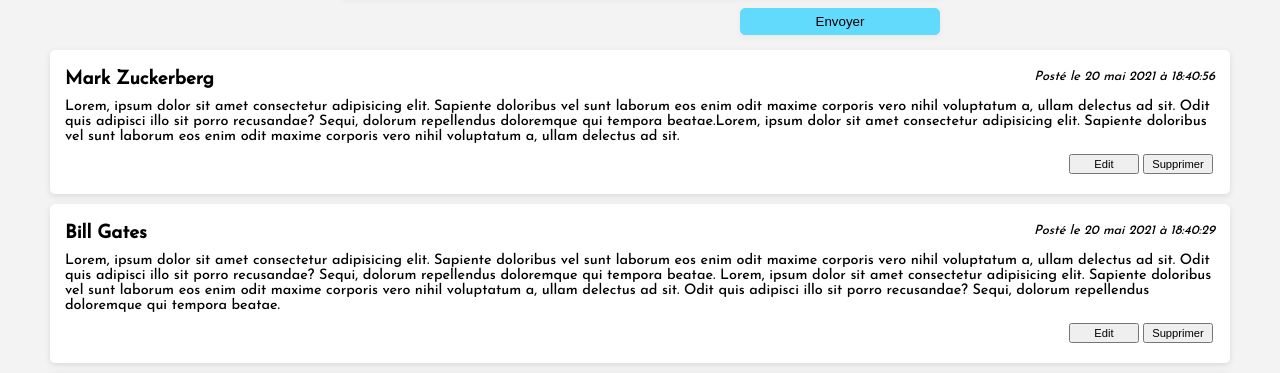
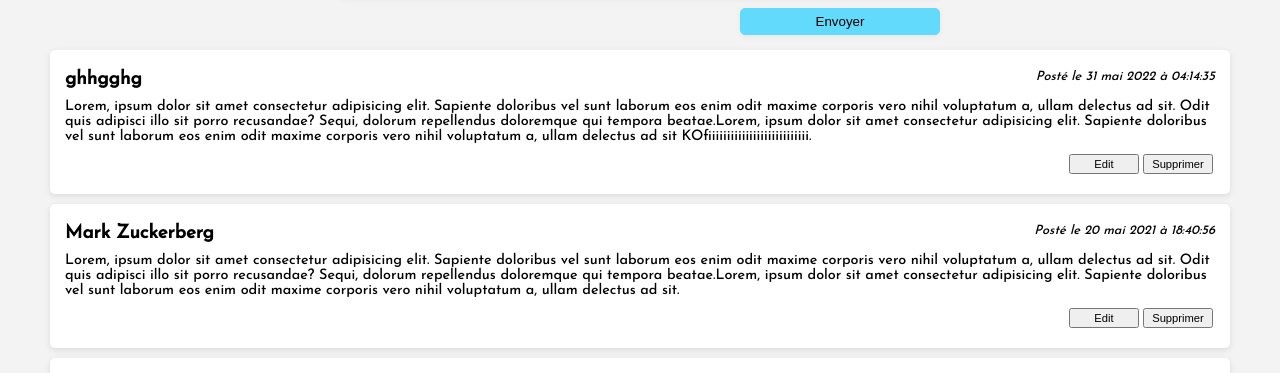
Before and after one commit to Koffi-Sk/react-countries-app-1, a React (Create React App) app: page /blog in a window 1280 px wide. Shown: the part 317-690 px from the top of the page. Built offline with nearby package versions, Linux system fonts and the light colour scheme; data requests are answered from the project's data file.

Commit message:
Mise à jour du formulaire après POST, ajout du code Edit (Apparition du bouton valider au clic du bouton Edit)

```diff
--- a/src/assets/db.json
+++ b/src/assets/db.json
@@ -17,6 +17,13 @@
       "content": "Lorem, ipsum dolor sit amet consectetur adipisicing elit. Sapiente doloribus vel sunt laborum eos enim odit maxime corporis vero nihil voluptatum a, ullam delectus ad sit. Odit quis adipisci illo sit porro recusandae? Sequi, dolorum repellendus doloremque qui tempora beatae.Lorem, ipsum dolor sit amet consectetur adipisicing elit. Sapiente doloribus vel sunt laborum eos enim odit maxime corporis vero nihil voluptatum a, ullam delectus ad sit. ",
       "date": 1621536056135,
       "id": 3
+    },
+    {
+      "author": "ghhgghg",
+      "content": "Lorem, ipsum dolor sit amet consectetur adipisicing elit. Sapiente doloribus vel sunt laborum eos enim odit maxime corporis vero nihil voluptatum a, ullam delectus ad sit. Odit quis adipisci illo sit porro recusandae? Sequi, dolorum repellendus doloremque qui tempora beatae.Lorem, ipsum dolor sit amet consectetur adipisicing elit. Sapiente doloribus vel sunt laborum eos enim odit maxime corporis vero nihil voluptatum a, ullam delectus ad sit   KOfiiiiiiiiiiiiiiiiiiiiiiiiiii.",
+      "date": 1653970475709,
+      "updatedDate": 1653972464263,
+      "id": 4
     }
   ]
 }
--- a/src/components/Article.js
+++ b/src/components/Article.js
@@ -1,6 +1,9 @@
-import React from "react";
+import axios from "axios";
+import React, { useState } from "react";
 
 const Article = ({ article }) => {
+  const [isEditing, setIsEditing] = useState(false);
+  const [editContent, setEditContent] = useState("");
   //Sconsole.log(article);
   //Voir documentation toLocaleDateString()
   const dateFormater = (date) => {
@@ -16,15 +19,41 @@
     return newDate;
   };
 
+  const handleEdit = () => {
+    const data = {
+      author: article.author,
+      content: editContent ? editContent : article.content,
+      date: article.date,
+      updatedDate: Date.now(),
+    };
+
+    axios.put("http://localhost:3001/articles/" + article.id, data).then(() => {
+      setIsEditing(false);
+    });
+  };
+
   return (
     <div className="article">
       <div className="card-header">
         <h3>{article.author}</h3>
         <em>Posté le {dateFormater(article.date)}</em>
       </div>
-      <p>{article.content}</p>
+      {isEditing ? (
+        <textarea
+          defaultValue={article.content}
+          onChange={(e) => setEditContent(e.target.value)}
+        ></textarea>
+      ) : (
+        <p>{editContent ? editContent : article.content}</p>
+      )}
+
       <div className="btn-container">
-        <button>Edit</button>
+        {isEditing ? (
+          <button onClick={() => handleEdit()}>Valider</button>
+        ) : (
+          <button onClick={() => setIsEditing(true)}>Edit</button>
+        )}
+
         <button>Supprimer</button>
       </div>
     </div>
--- a/src/pages/Blog.js
+++ b/src/pages/Blog.js
@@ -28,6 +28,9 @@
         date: Date.now(),
       });
       setError(false);
+      setAuthor("");
+      setContent("");
+      getData();
     }
   };
   return (
@@ -41,11 +44,13 @@
           type="text"
           placeholder="Nom"
           onChange={(e) => setAuthor(e.target.value)}
+          value={author}
         />
         <textarea
           style={{ border: error ? "1px solid red" : "1px solid #61dafb" }} // Style conditionnel
           placeholder="Message"
-          onChangeCapture={(e) => setContent(e.target.value)}
+          onChange={(e) => setContent(e.target.value)}
+          value={content}
         ></textarea>
         {error && <p>Veuillez écrire un minimum de 140 caractères</p>}
         <input type="submit" value="Envoyer" />
```
